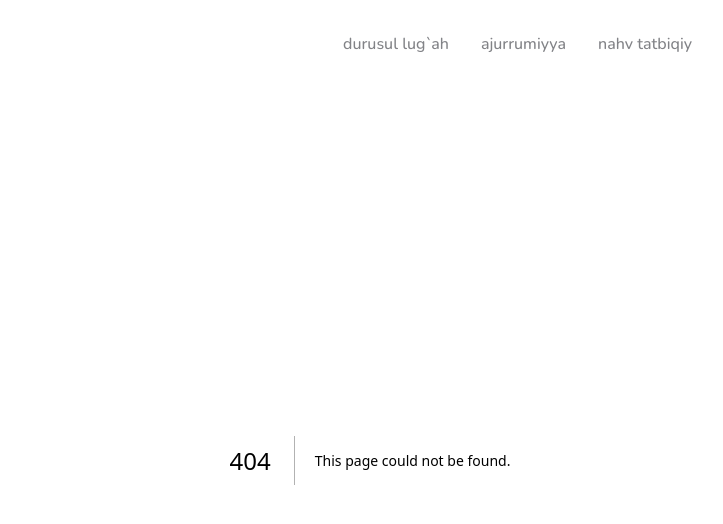
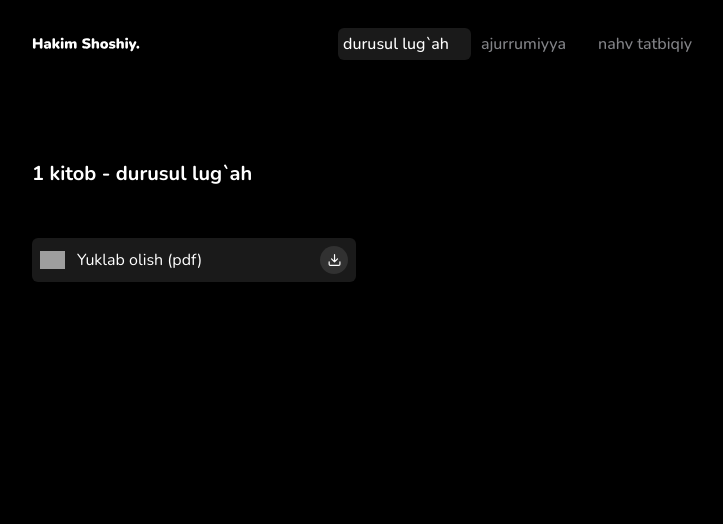
Before and after one commit to SaburovBabur/shoshiy.yasiin.uz, a Next.js app: page /1/durusul-lugah-1-kitob in a window 1280 px wide. Before the commit this address had no page. Shown: the top 524 px of the page, without its empty margins (270-993 px from the left). Built offline with nearby package versions, Linux system fonts and the light colour scheme; grey boxes are pictures that could not be loaded.

Commit message:
update home page ui

```diff
--- /dev/null
+++ b/src/app/[course]/[lesson]/page.tsx
@@ -0,0 +1,37 @@
+import Image from 'next/image'
+import React from 'react'
+
+function Lesson() {
+	return (
+		<div>
+			<div className="h-[100px]" />
+
+			<h3 className="h3">1 kitob - durusul lug`ah</h3>
+
+			<div className="h-[50px]" />
+
+			<div className="grid grid-cols-2 gap-7">
+				<div className="bg-white/10 rounded-md flex items-center justify-between py-2 px-2 active:scale-95 duration-def cursor-pointer select-none">
+					<div className="flex items-center gap-3">
+						<Image src={'/book-1.png'} alt={'/book-1.png'} height={25} width={25} className="select-none" />
+						<p className="p">Yuklab olish (pdf)</p>
+					</div>
+
+					<div className="rounded-full w-7 h-7 p-1 flex-shrink-0 bg-white/10 flex items-center justify-center">
+						<svg xmlns="http://www.w3.org/2000/svg" width="15" height="16" fill="none" viewBox="0 0 15 16">
+							<path
+								stroke="#fff"
+								strokeLinecap="round"
+								strokeLinejoin="round"
+								strokeWidth="1.197"
+								d="M12.924 9.865v2.394a1.197 1.197 0 01-1.197 1.197h-8.38A1.197 1.197 0 012.15 12.26V9.865M4.544 6.872l2.992 2.993 2.993-2.993M7.537 9.865V2.682"
+							></path>
+						</svg>
+					</div>
+				</div>
+			</div>
+		</div>
+	)
+}
+
+export default Lesson
--- a/src/app/[course]/page.tsx
+++ b/src/app/[course]/page.tsx
@@ -1,4 +1,5 @@
 import Image from 'next/image'
+import Link from 'next/link'
 import React from 'react'
 
 export interface TypeCourse {
@@ -24,6 +25,30 @@ export interface TypeCourseLesson {
 	title: string
 }
 
+const lessons: { [key: string]: TypeCourseLesson[] } = {
+	'durusul-lugah-1-kitob': [
+		{
+			title: '',
+			slug: '',
+		},
+		{
+			title: '',
+			slug: '',
+		},
+		{
+			title: '',
+			slug: '',
+		},
+		{
+			title: '',
+			slug: '',
+		},
+		{
+			title: '',
+			slug: '',
+		},
+	],
+}
 const courses: TypeCourse[] = [
 	{
 		slug: 'durusul-lugah-1-kitob',
@@ -38,12 +63,7 @@ const courses: TypeCourse[] = [
 			title: 'Boshlang`ich',
 			num: 1,
 		},
-		lessons: [
-			{
-				slug: '',
-				title: '',
-			},
-		],
+		lessons: lessons['durusul-lugah-1-kitob'],
 	},
 
 	{
@@ -90,22 +110,26 @@ const courses: TypeCourse[] = [
 	},
 ]
 
-function Course() {
+function Course({ params }: { params: { course: string } }) {
+	const { course: courseName } = params
+
 	return (
 		<>
 			<div className="h-[100px]" />
 
 			<div className="space-y-14">
 				{courses.map((course, idx) => (
-					<div
+					<Link
+						href={`/${courseName}/${course.slug}`}
+						replace={false}
 						key={course.slug}
-						className="w-full rounded-lg border border-[#CFCFCF]/50 bg-white/10 py-3 px-3 cursor-pointer | flex gap-9 hover:scale-[102%] duration-def relative"
+						className="w-full rounded-lg bg-white/10 py-3 px-3 cursor-pointer | flex gap-7 hover:scale-[102%] duration-def relative"
 					>
 						<div className="absolute left-2 top-3 " style={{ filter: 'blur(100px)' }}>
 							<Image
 								src={course.image.url}
 								alt={course.image.alt}
-								height={200}
+								height={150}
 								width={150}
 								className="select-none"
 							/>
@@ -118,23 +142,24 @@ function Course() {
 							className="select-none relative"
 						/>
 
-						<div className="flex flex-col justify-between">
+						<div className="flex flex-col justify-between py-2">
 							<h3 className="h1">{course.title}</h3>
 							<p className="p">{course.subTitle}</p>
 
-							<div className="opacity-70 flex items-center gap-20">
+							<div className="flex items-center gap-20">
 								<div className="flex items-center gap-3">
 									<svg
 										xmlns="http://www.w3.org/2000/svg"
 										fill="none"
+										viewBox="0 0 24 24"
+										strokeWidth={1.5}
 										stroke="currentColor"
-										strokeLinecap="round"
-										strokeLinejoin="round"
-										viewBox="0 0 24 24"
-										className="w-6 h-6"
+										className="w-5 h-5"
 									>
-										<path d="M22.54 6.42a2.78 2.78 0 00-1.94-2C18.88 4 12 4 12 4s-6.88 0-8.6.46a2.78 2.78 0 00-1.94 2A29 29 0 001 11.75a29 29 0 00.46 5.33A2.78 2.78 0 003.4 19c1.72.46 8.6.46 8.6.46s6.88 0 8.6-.46a2.78 2.78 0 001.94-2 29 29 0 00.46-5.25 29 29 0 00-.46-5.33z"></path>
-										<path d="M9.75 15.02L15.5 11.75 9.75 8.48 9.75 15.02z"></path>
+										<path
+											strokeLinecap="round"
+											d="M15.75 10.5l4.72-4.72a.75.75 0 011.28.53v11.38a.75.75 0 01-1.28.53l-4.72-4.72M4.5 18.75h9a2.25 2.25 0 002.25-2.25v-9a2.25 2.25 0 00-2.25-2.25h-9A2.25 2.25 0 002.25 7.5v9a2.25 2.25 0 002.25 2.25z"
+										/>
 									</svg>
 
 									<p className="p/2">{course.lessons.length}</p>
@@ -161,12 +186,12 @@ function Course() {
 							</div>
 
 							<div className="flex items-center gap-2">
-								<p className="p/2 opacity-70">
+								<p className="p/2 text-white/70">
 									Kurs arab tilini 0 dan boshlayotkanlar uchun mo’ljallangan. Davomiyligi ~1 oy uchun
 									mo`ljallangan.
 								</p>
 
-								<div className="bg-white/10 rounded-full w-12 h-12 flex items-center justify-center flex-shrink-0">
+								{/* <div className="bg-white/10 rounded-full w-12 h-12 flex items-center justify-center flex-shrink-0">
 									<svg
 										xmlns="http://www.w3.org/2000/svg"
 										width="24"
@@ -182,10 +207,10 @@ function Course() {
 											d="M5 4.832a1 1 0 011.54-.842l11.152 7.169a1 1 0 010 1.682L6.54 20.01A1 1 0 015 19.17V4.831z"
 										></path>
 									</svg>
-								</div>
+								</div> */}
 							</div>
 						</div>
-					</div>
+					</Link>
 				))}
 			</div>
 
--- a/src/components/Header/index.tsx
+++ b/src/components/Header/index.tsx
@@ -14,11 +14,11 @@ function Header({ children }: HeaderProps) {
 	const pathname = usePathname()
 
 	const activeTab = () => {
-		if (pathname === '/durusul-lugah') {
+		if (pathname.includes('durusul-lugah')) {
 			return 'durusul-lugah'
 		}
 
-		if (pathname === '/ajurrumiyya') {
+		if (pathname.includes('/ajurrumiyya')) {
 			return 'ajurrumiyya'
 		}
 	}
@@ -26,7 +26,10 @@ function Header({ children }: HeaderProps) {
 	return (
 		<>
 			<header className="flex items-center justify-between">
-				<Logo className="h-5" />
+				<Link href={'/'}>
+					<Logo className="h-5" />
+				</Link>
+
 				<Tabs
 					onChange={(tab) => console.log(tab)}
 					value={activeTab()}
--- a/src/styles/tailwind.css
+++ b/src/styles/tailwind.css
@@ -31,11 +31,7 @@ body {
 }
 
 .p {
-  @apply text-base font-normal
-}
-
-.p {
-  @apply !text-[14px] leading-4 font-normal
+  @apply text-base font-normal text-white
 }
 
 .p\/2 {
```
